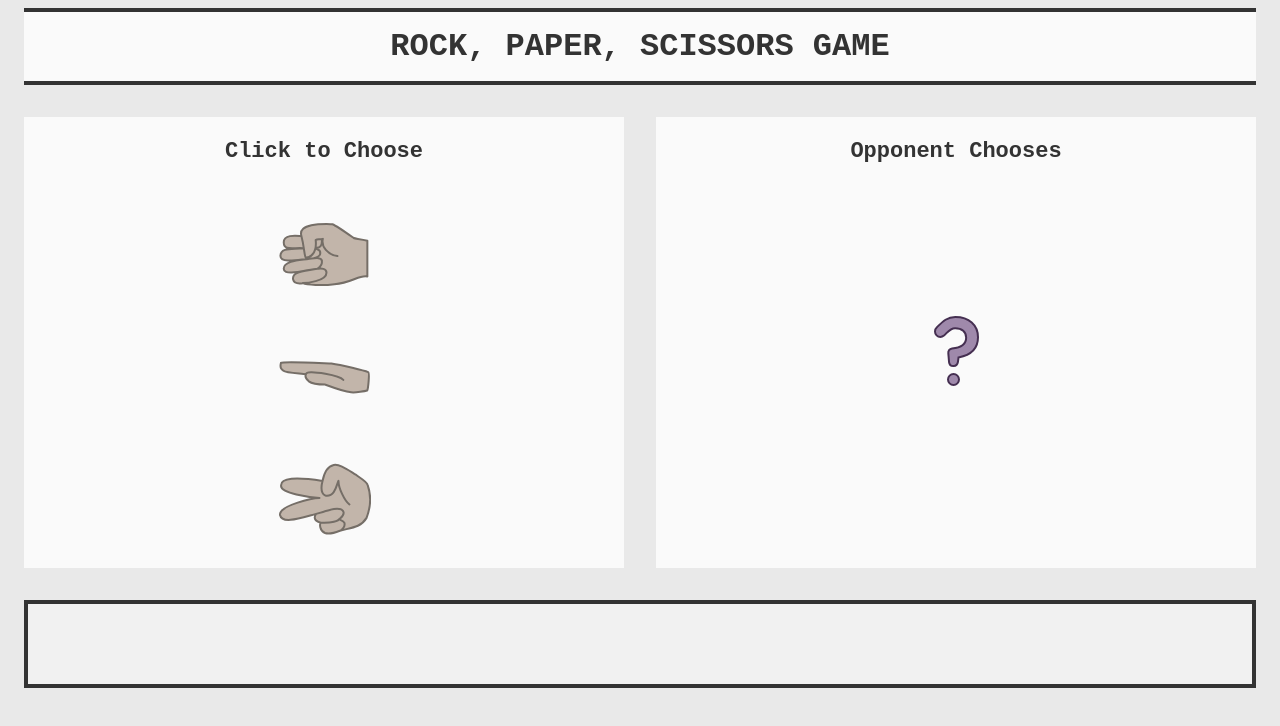
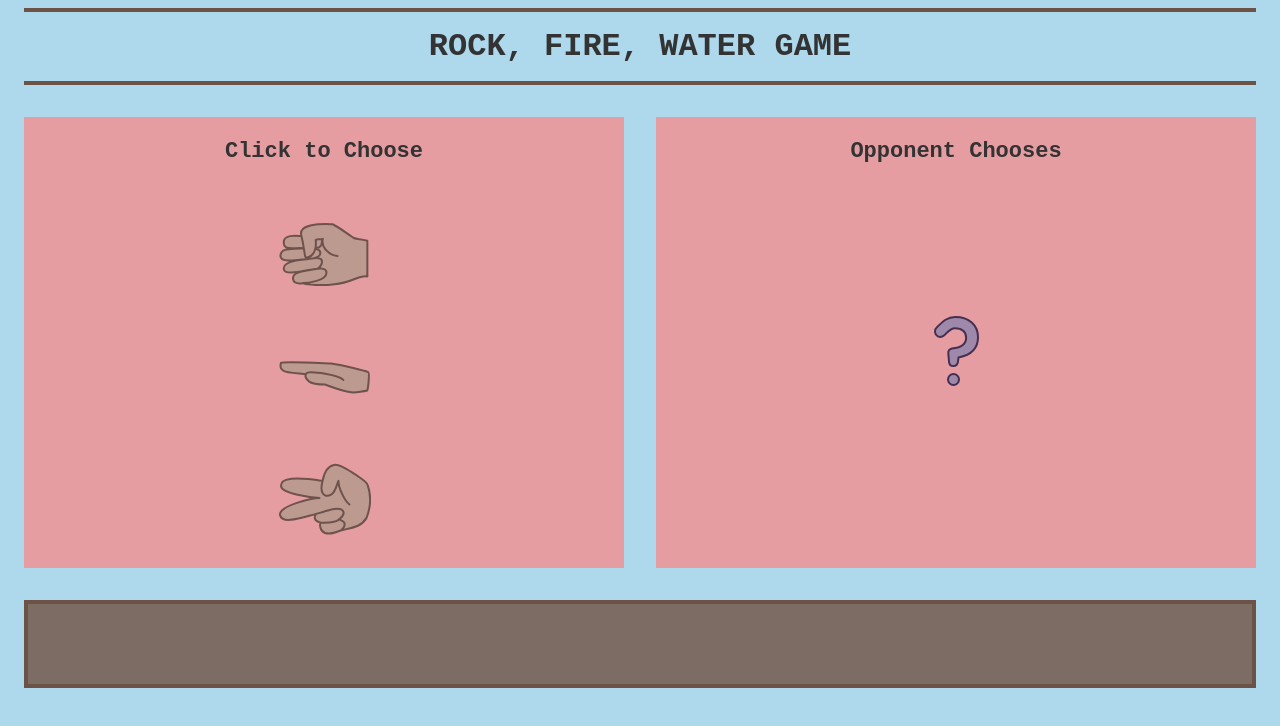
Before and after one commit to lilduerkes/eg_rps, a plain HTML site: page index.html in a window 1280 px wide. Drawn offline with Linux system fonts and the light colour scheme.

Commit message:
added name and color changes

```diff
--- a/index.html
+++ b/index.html
@@ -2,11 +2,11 @@
 <html lang="en" dir="ltr">
   <head>
     <meta charset="utf-8">
-    <title>Rock, Paper, Scissors</title>
+    <title>Rock, Fire, Water</title>
     <link rel="stylesheet" href="style.css">
   </head>
   <body onload="initPick()">
-    <h1 class="title">Rock, Paper, Scissors Game</h1>
+    <h1 class="title">Rock, Fire, Water Game</h1>
     <main>
       <section class="pick">
         <h3>Click to Choose</h3>
--- a/style.css
+++ b/style.css
@@ -1,17 +1,17 @@
 :root {
   font-family: monospace;
   color: #333;
-  background-color: #E9E9E9;
+  background-color: #aed8ec;
   font-size: 16px;
 }
 .title {
   text-align: center;
-  background-color: #FAFAFA;
+  background-color: #aed8ec;
   text-transform: uppercase;
   padding: 1rem;
   margin: 0 1rem 1rem 1rem;
-  border-top: 4px solid #333;
-  border-bottom: 4px solid #333;
+  border-top: 4px solid #6d5346;
+  border-bottom: 4px solid #6d5346;
 }
 h3 {
   font-size: 22px;
@@ -24,7 +24,7 @@ main {
 }
 .pick, .opp {
   margin: 1rem;
-  background-color: #FAFAFA;
+  background-color: #e69da2;
   width: 50%;
   text-align: center;
   display: flex;
@@ -52,12 +52,12 @@ main {
 .rock:focus, .paper:focus, .scissors:focus {
   cursor: pointer;
   opacity: 1;
-  border-color: #000;
+  border-color:#9d7f70;
 }
 .result-wrapper {
   margin: 1rem;
-  border: 4px solid #333;
-  background-color: #F1F1F1;
+  border: 4px solid#6d5346;
+  background-color:  #7c6c63;
   text-align: center;
 }
 .btn {
@@ -66,14 +66,13 @@ main {
   width: 5rem;
   text-align: center;
   font-size: 16px;
-  border: 4px solid #333;
+  border: 4px solid#a89185;
   padding: 1rem 2rem;
   border-radius: 50px;
   font-weight: 800;
   text-decoration: none;
   text-transform: uppercase;
-  border-radius: ;
-  color: #333;
+  color:#937769;
 }
 .btn:hover {
   opacity: 0.5;
```
Also changed, not shown: 1 other file.
